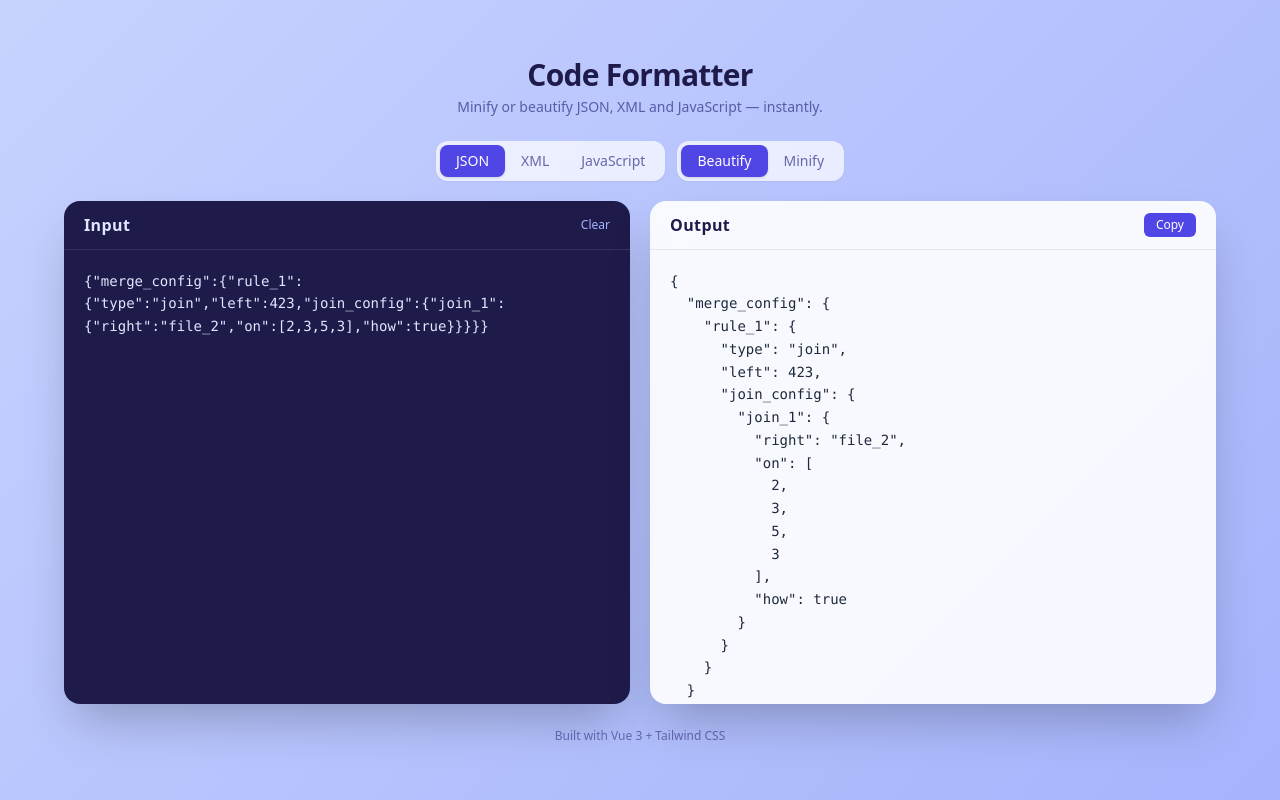
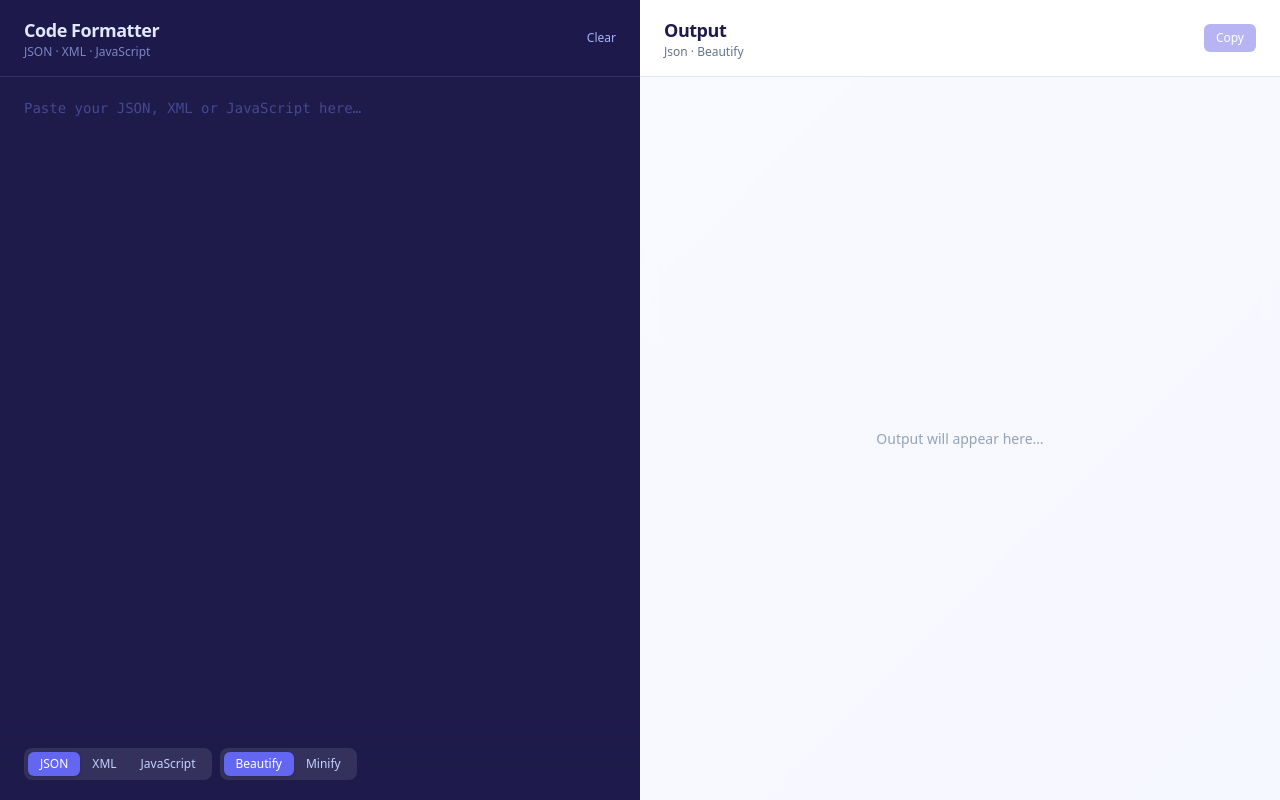
Before and after one commit to fiko/formatter, a Vue app: page / in a window 1280 px wide. Built offline with nearby package versions, Linux system fonts and the light colour scheme.

Commit message:
make full screen of the input & output

```diff
--- a/src/App.vue
+++ b/src/App.vue
@@ -1,11 +1,13 @@
 <script setup>
-import { ref, computed, watch } from 'vue'
+import { ref, computed } from 'vue'
 import { format } from './formatters.js'
 
 const language = ref('json')
 const mode = ref('beautify')
-const input = ref(`{"merge_config":{"rule_1":{"type":"join","left":423,"join_config":{"join_1":{"right":"file_2","on":[2,3,5,3],"how":true}}}}}`)
+const input = ref('')
 const error = ref('')
+
+const hasInput = computed(() => input.value.trim().length > 0)
 
 const output = computed(() => {
   try {
@@ -24,7 +26,7 @@ const languages = [
 ]
 
 function copyOutput() {
-  navigator.clipboard.writeText(output.value)
+  if (output.value) navigator.clipboard.writeText(output.value)
 }
 function clearAll() {
   input.value = ''
@@ -32,102 +34,114 @@ function clearAll() {
 </script>
 
 <template>
-  <div class="min-h-screen w-full flex items-center justify-center p-6">
-    <div class="w-full max-w-6xl">
-      <header class="mb-6 text-center">
-        <h1 class="text-3xl font-bold text-brand-dark tracking-tight">
-          Code Formatter
-        </h1>
-        <p class="text-indigo-900/70 mt-1 text-sm">
-          Minify or beautify JSON, XML and JavaScript — instantly.
-        </p>
-      </header>
-
-      <div class="flex flex-wrap items-center justify-center gap-3 mb-5">
-        <div class="inline-flex rounded-xl bg-white/70 backdrop-blur p-1 shadow-sm">
-          <button
-            v-for="l in languages"
-            :key="l.id"
-            @click="language = l.id"
-            class="px-4 py-1.5 text-sm font-medium rounded-lg transition"
-            :class="language === l.id
-              ? 'bg-indigo-600 text-white shadow'
-              : 'text-indigo-900/70 hover:text-indigo-900'"
+  <div class="h-screen w-screen flex overflow-hidden">
+    <!-- INPUT PANE -->
+    <section
+      class="relative flex flex-col bg-brand-dark text-indigo-100 transition-all duration-500 ease-in-out"
+      :class="hasInput ? 'w-1/3' : 'w-1/2'"
     >
-            {{ l.label }}
-          </button>
+      <!-- Sticky header -->
+      <header class="sticky top-0 z-10 px-6 py-4 bg-brand-dark/95 backdrop-blur border-b border-white/10 flex items-center justify-between">
+        <div>
+          <h1 class="text-lg font-bold tracking-tight">Code Formatter</h1>
+          <p class="text-xs text-indigo-300/70">JSON · XML · JavaScript</p>
         </div>
-
-        <div class="inline-flex rounded-xl bg-white/70 backdrop-blur p-1 shadow-sm">
-          <button
-            @click="mode = 'beautify'"
-            class="px-4 py-1.5 text-sm font-medium rounded-lg transition"
-            :class="mode === 'beautify'
-              ? 'bg-indigo-600 text-white shadow'
-              : 'text-indigo-900/70 hover:text-indigo-900'"
-          >
-            Beautify
-          </button>
-          <button
-            @click="mode = 'minify'"
-            class="px-4 py-1.5 text-sm font-medium rounded-lg transition"
-            :class="mode === 'minify'
-              ? 'bg-indigo-600 text-white shadow'
-              : 'text-indigo-900/70 hover:text-indigo-900'"
-          >
-            Minify
-          </button>
-        </div>
-      </div>
-
-      <div class="grid md:grid-cols-2 gap-5">
-        <!-- Input panel (dark, like the screenshot) -->
-        <section class="rounded-2xl shadow-2xl bg-brand-dark text-indigo-100 overflow-hidden">
-          <div class="flex items-center justify-between px-5 py-3 border-b border-white/10">
-            <h2 class="font-semibold tracking-wide">Input</h2>
         <button
           @click="clearAll"
           class="text-xs text-indigo-300 hover:text-white transition"
         >
           Clear
         </button>
-          </div>
+      </header>
+
+      <!-- Scrollable input -->
+      <div class="flex-1 overflow-auto">
         <textarea
           v-model="input"
           spellcheck="false"
-            class="w-full h-[28rem] bg-transparent p-5 font-mono text-sm leading-relaxed resize-none focus:outline-none placeholder-indigo-400/40"
+          class="w-full h-full min-h-full bg-transparent px-6 py-5 pb-32 font-mono text-sm leading-relaxed resize-none focus:outline-none placeholder-indigo-400/40"
           placeholder="Paste your JSON, XML or JavaScript here…"
         ></textarea>
+      </div>
+
+      <!-- Sticky footer with gradient (bottom -> top) -->
+      <footer class="absolute bottom-0 left-0 right-0 z-10 px-6 pt-10 pb-5 bg-gradient-to-t from-brand-dark via-brand-dark/90 to-transparent pointer-events-none">
+        <div class="flex flex-wrap items-center gap-2 pointer-events-auto">
+          <div class="inline-flex rounded-lg bg-white/10 backdrop-blur p-1">
+            <button
+              v-for="l in languages"
+              :key="l.id"
+              @click="language = l.id"
+              class="px-3 py-1 text-xs font-medium rounded-md transition"
+              :class="language === l.id
+                ? 'bg-indigo-500 text-white shadow'
+                : 'text-indigo-200 hover:text-white'"
+            >
+              {{ l.label }}
+            </button>
+          </div>
+          <div class="inline-flex rounded-lg bg-white/10 backdrop-blur p-1">
+            <button
+              @click="mode = 'beautify'"
+              class="px-3 py-1 text-xs font-medium rounded-md transition"
+              :class="mode === 'beautify'
+                ? 'bg-indigo-500 text-white shadow'
+                : 'text-indigo-200 hover:text-white'"
+            >
+              Beautify
+            </button>
+            <button
+              @click="mode = 'minify'"
+              class="px-3 py-1 text-xs font-medium rounded-md transition"
+              :class="mode === 'minify'
+                ? 'bg-indigo-500 text-white shadow'
+                : 'text-indigo-200 hover:text-white'"
+            >
+              Minify
+            </button>
+          </div>
+        </div>
+      </footer>
     </section>
 
-        <!-- Output panel (light, like the screenshot) -->
-        <section class="rounded-2xl shadow-2xl bg-white/90 backdrop-blur overflow-hidden">
-          <div class="flex items-center justify-between px-5 py-3 border-b border-slate-200">
-            <h2 class="font-semibold text-brand-dark tracking-wide">Output</h2>
+    <!-- OUTPUT PANE -->
+    <section
+      class="relative flex flex-col bg-white/90 backdrop-blur transition-all duration-500 ease-in-out"
+      :class="hasInput ? 'w-2/3' : 'w-1/2'"
+    >
+      <header class="sticky top-0 z-10 px-6 py-4 bg-white/95 backdrop-blur border-b border-slate-200 flex items-center justify-between">
+        <div>
+          <h2 class="text-lg font-bold text-brand-dark tracking-tight">Output</h2>
+          <p class="text-xs text-slate-500 capitalize">{{ language }} · {{ mode }}</p>
+        </div>
         <button
           @click="copyOutput"
-              class="text-xs px-3 py-1 rounded-md bg-indigo-600 text-white hover:bg-indigo-700 transition"
+          :disabled="!output"
+          class="text-xs px-3 py-1.5 rounded-md bg-indigo-600 text-white hover:bg-indigo-700 transition disabled:opacity-40 disabled:cursor-not-allowed"
         >
           Copy
         </button>
-          </div>
-          <div class="relative">
+      </header>
+
+      <div class="flex-1 overflow-auto relative">
         <pre
-              class="w-full h-[28rem] p-5 font-mono text-sm leading-relaxed overflow-auto whitespace-pre-wrap break-words text-slate-800"
+          v-if="output"
+          class="px-6 py-5 font-mono text-sm leading-relaxed whitespace-pre-wrap break-words text-slate-800"
         >{{ output }}</pre>
         <div
+          v-else
+          class="h-full flex items-center justify-center text-slate-400 text-sm"
+        >
+          Output will appear here…
+        </div>
+
+        <div
           v-if="error"
-              class="absolute bottom-3 left-3 right-3 text-xs px-3 py-2 rounded-md bg-red-50 text-red-700 border border-red-200"
+          class="sticky bottom-3 mx-3 text-xs px-3 py-2 rounded-md bg-red-50 text-red-700 border border-red-200"
         >
           {{ error }}
         </div>
       </div>
     </section>
   </div>
-
-      <footer class="text-center text-xs text-indigo-900/60 mt-6">
-        Built with Vue 3 + Tailwind CSS
-      </footer>
-    </div>
-  </div>
 </template>
```
Lines whose indentation alone changed are shown as unchanged.
